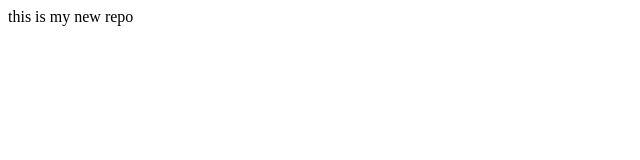
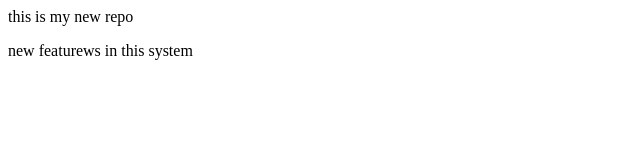
Before and after one commit to ankit1657/localrepo, a plain HTML site: page index.html in a window 1280 px wide. Shown: the whole page, without its empty margins (0-640 px from the left). Drawn offline with Linux system fonts and the light colour scheme.

Commit message:
add new feature

```diff
--- a/index.html
+++ b/index.html
@@ -1 +1,2 @@
 <p>this is my new repo</p>
+<p>new featurews in this system</p>
```
